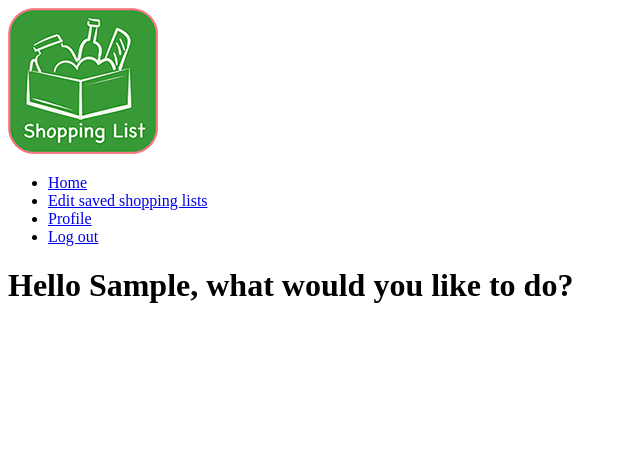
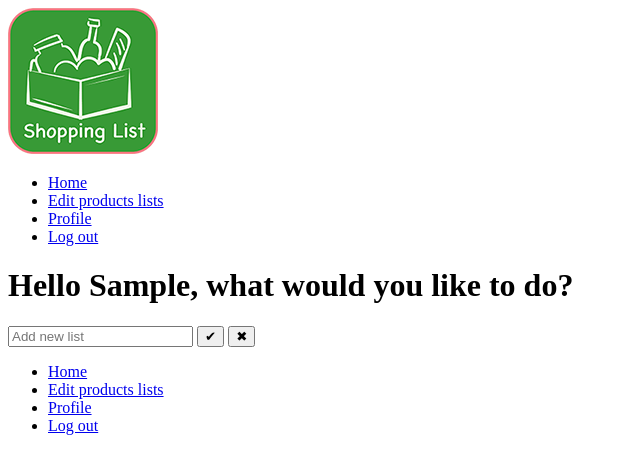
Before and after one commit to RoniShpatz/shopping-list, a Flask app: page /home in a window 1280 px wide. Shown: the top 474 px of the page, without its empty margins (0-640 px from the left). Run offline with Flask 3, Linux system fonts and the light colour scheme; the visitor is signed in with stand-in values (Sample User, id 1); some libraries are stand-ins or nearby versions.

Commit message:
edit_list finish

```diff
--- a/app.py
+++ b/app.py
@@ -5,7 +5,7 @@ from psycopg2 import sql
 from flask_bcrypt import Bcrypt
 # making an env var
 from dotenv import load_dotenv  # take environment variables from .env.
-from def_shopping_lists import orginize_data_shopping_ilsts, convert_products_list_to_tauple
+from def_shopping_lists import orginize_data_shopping_ilsts, convert_products_list_to_tauple, convert_products_list_to_edit
 from flask_sqlalchemy import SQLAlchemy
 from models import User, db, ActiveShopping, Product, ShoppingList
 from sqlalchemy.exc import SQLAlchemyError
@@ -54,10 +54,8 @@ def login():
                     flash('Login successful')
                     return redirect(url_for('home'))
                 else:
-                    flash('Invalid password')
                     return render_template("login.html", NoAuthorize=True)
             else:
-                flash('Username not found')
                 return render_template("login.html", NoUsername=True)
         except SQLAlchemyError as e:
             print(f"Error: {e}")
@@ -100,45 +98,231 @@ def home():
     if "username" in session:
         name = session['username']
         user_id = db.session.query(User.id).filter_by(username=name).scalar()
+        session['user_id'] = user_id
         # print(user_id)
         try:
-            shopping_lists_data = db.session.query( ShoppingList.quantity, ShoppingList.shopping_list_name, ShoppingList.notes, Product.name, Product.category).join(Product, ShoppingList.product_id == Product.id).filter(ShoppingList.user_id == user_id).all()
+            shopping_lists_data = db.session.query(ShoppingList.id, ShoppingList.quantity, ShoppingList.shopping_list_name, ShoppingList.notes, Product.name, Product.category).join(Product, ShoppingList.product_id == Product.id).filter(ShoppingList.user_id == user_id).all()
             shopping_list = orginize_data_shopping_ilsts(shopping_lists_data)
             products_list = db.session.query(Product.id, Product.name, Product.category).order_by(asc(Product.name)).all()
             products_list_tupels = convert_products_list_to_tauple(products_list)
-
+            # print(shopping_list)
         except SQLAlchemyError as e:
             print(f"Error: {e}")
-        return render_template('home.html', name=name, shopping_list=shopping_list, products_list = products_list_tupels)
+        if 'shopping_list_name' in session:
+            shopping_list_name = session['shopping_list_name']
+        else: shopping_list_name  = None
+        return render_template('home.html', name=name, shopping_list=shopping_list, products_list = products_list_tupels, shopping_list_name = shopping_list_name)
     else:
         return redirect(url_for('login'))
 
-@app.route("/home_edit", methods = ['POST','GET'])
-def home_edit():
+@app.route("/home_add", methods = ['POST','GET'])
+def home_add():
     if 'username' in session:
         name = session['username']
         user_id = session['user_id']
         if request.method == 'POST':
         #    get all the info to send to database
+
             quantity = request.form.get('quantity')
             product = request.form.get('product')
             notes = request.form.get('notes')
             shopping_list_name = request.form.get('shopping_list_name')
+            if shopping_list_name:
+                session['shopping_list_name'] = shopping_list_name
             product_id = db.session.query(Product.id).filter_by(name=product).scalar()
-            print(product_id)
-            if product_id:
-                try:
+            if product_id and quantity and int(quantity) >= 1:
+                shopping_list_item = db.session.query(ShoppingList).filter_by(product_id=product_id,shopping_list_name=shopping_list_name).scalar()
+                if shopping_list_item:
+                    shopping_list_item.quantity += int(quantity)
+                    shopping_list_item.notes = notes
+                    flash("Item quantity updated successfully!", "success")
+                else:
                     shopping_list_item = ShoppingList(quantity = quantity, product_id= product_id,  shopping_list_name=shopping_list_name, user_id=user_id, notes=notes)
                     db.session.add(shopping_list_item)
+
+                try:
                     db.session.commit()
+                    flash("Item added successfully!", "success")
                 except  psycopg2.IntegrityError as e:
                         print(f"Error inserting user: {e}")
                         flash("An error occurred while saving the user.")
-
+            else:
+                flash("Add valid quantity", "warning")
             return redirect('home')
     else:
         redirect(url_for('login'))
 
+@app.route("/home_edit_list", methods = ['POST','GET'])
+def home_edit_list():
+    if 'username' in session:
+        name = session['username']
+        user_id = session['user_id']
+        if request.method == 'POST':
+            action = request.form.get('action')
+            id_item = request.form.get('item_id')
+            quantity = request.form.get('quantity')
+            product = request.form.get('product')
+            notes = request.form.get('notes')
+            shopping_list_name = request.form.get('shopping_list_name')
+            if 'shopping_list_name' in session:
+                    session['shopping_list_name'] = shopping_list_name
+            item = db.session.query(ShoppingList).filter_by(id =int(id_item )).first()
+            if item:
+                if action == 'update':
+                    if quantity and int(quantity) >= 1:
+                        item.quantity = int(quantity)
+                        item.notes = notes
+                        item.shopping_list_name = shopping_list_name
+                        item.user_id = user_id
+                        db.session.commit()
+                        flash("Item updated successfully!", "success")
+                    else:
+                        flash("Invalid quantity", "warning")
+                elif action == 'delete':
+                    db.session.delete(item)
+                    db.session.commit()
+                    flash("Item deleted successfully!", "success")
+            else:
+                flash("Item not found", "error")
+        return redirect('home')
+    else:
+        redirect(url_for('login'))
+
+
+@app.route("/home_edit_new_list", methods = ['POST','GET'])
+def home_edit_new_list():
+    if 'username' in session:
+        name = session['username']
+        user_id = session['user_id']
+        if request.method == 'POST':
+            list_name = request.form.get("new_list")
+            if list_name:
+                quantity = 1
+                notes = None
+                product_id = 124
+                if list_name:
+                    new_item = ShoppingList(quantity = quantity, product_id= product_id,  shopping_list_name=list_name, user_id=user_id, notes=notes)
+                    db.session.add(new_item )
+                try:
+                    db.session.commit()
+                    flash("List added successfully!", "success")
+                except  psycopg2.IntegrityError as e:
+                        print(f"Error inserting user: {e}")
+                        flash("An error occurred while saving the user.")
+            else: flash("Add shopping list name.")
+            return redirect('home')
+        else:
+            flash("An error occurred while saving the user.", "error")
+
+
+    else:
+        redirect(url_for('login'))
+
+
+@app.route("/home_delete_list", methods = ['POST','GET'])
+def home_delete_list():
+    if 'username' in session:
+        name = session['username']
+        user_id = session['user_id']
+        if request.method == 'POST':
+            list_name_old = request.form.get("list_name_old")
+            list_name = request.form.get("list_name_edit")
+            action = request.form.get('action')
+            if action == "update":
+                if list_name:
+                    db.session.query(ShoppingList).filter(ShoppingList.shopping_list_name == list_name_old, User.id == user_id).update({"shopping_list_name": list_name})
+                    if 'shopping_list_name' not in session:
+                            session['shopping_list_name'] = list_name
+                    else:
+                        session['shopping_list_name'] = list_name
+            elif action == "delete":
+                db.session.query(ShoppingList).filter(ShoppingList.shopping_list_name == list_name, User.id == user_id).delete()
+            try:
+                db.session.commit()
+                flash("Edit Succecful")
+            except:
+                flash(f"An error occurred while saving the user", "error")
+
+        return redirect('home')
+    else:
+        redirect(url_for('login'))
+
+@app.route("/edit_product_list", methods = ['POST','GET'])
+def edit_product_list():
+    if 'username' in session:
+        name = session['username']
+        user_id = session['user_id']
+        product_list = db.session.query(Product.id, Product.name, Product.category, Product.user_id ).filter((Product.user_id == user_id) | (Product.user_id == None)).all()
+        prodct_list_user_id, product_list_all = convert_products_list_to_edit(product_list, user_id)
+
+        return render_template('edit-lists.html', product_list_all = product_list_all , user_name = name, user_id = user_id, product_list_user = prodct_list_user_id)
+    else:
+        redirect(url_for('login'))
+
+
+@app.route("/edit_product_list_edit", methods = ['POST','GET'])
+def edit_product_list_edit():
+    if 'username' in session:
+        name = session['username']
+        user_id = session['user_id']
+        if request.method == "POST":
+            product_id = request.form.get("product_id")
+            product_name = request.form.get("product_name")
+            product_category = request.form.get("product_category")
+        item = db.session.query(Product).filter(Product.id == product_id).first()
+        if product_name and product_category:
+            item.category = product_category
+            item.name = product_name
+            item.user_id = user_id
+            try:
+                db.session.commit()
+                flash("Product updated successfully!", "success")
+            except  psycopg2.IntegrityError as e:
+                    print(f"Error inserting user: {e}")
+                    flash("An error occurred while saving the user.")
+        else: flash("Add shopping list name and category.")
+        return redirect(url_for('edit_product_list'))
+    else:
+        redirect(url_for('login'))
+
+
+@app.route("/edit_product_list_add", methods = ['POST','GET'])
+def edit_product_list_add():
+    if 'username' in session:
+        name = session['username']
+        user_id = session['user_id']
+        if request.method == "POST":
+            product_name = request.form.get("product_name")
+            product_category = request.form.get("category")
+            if product_name and product_category:
+                isUniqe = db.session.query(Product).filter(Product.name == product_name).first()
+                if isUniqe:
+                     flash("Product name already exists", "error")
+                     return redirect(url_for('edit_product_list'))
+                else:
+                    new_item = Product(name=product_name,  category=product_category, user_id=user_id)
+                    try:
+                        db.session.add(new_item)
+                        db.session.commit()
+                        flash("Product Added successfully!", "success")
+                    except  psycopg2.IntegrityError as e:
+                            print(f"Error inserting user: {e}")
+                            flash("An error occurred while saving the user.")
+            else:  flash("Add shopping list name and category.")
+        return redirect(url_for('edit_product_list'))
+    else:
+        redirect(url_for('login'))
+
+@app.route("/loguot", methods = ['POST','GET'])
+def logout():
+    if 'username' in session:
+        session.pop('username', None)
+        session.pop('user_id', None)
+        if 'shopping_list' in session:
+            session.pop('shopping_list', None)
+        return redirect(url_for('login'))
+    else:
+        redirect(url_for('login'))
 
 if __name__ == "__main__":
     app.run(debug = True, port = 8080)
--- a/static/js/home.js
+++ b/static/js/home.js
@@ -1,14 +1,111 @@
-shoppingListName = document.querySelectorAll(".shopping_list_name_hidden")
-shoppingListNameH2 = document.querySelectorAll(".list_name")
+shoppingListName = document.querySelectorAll(".shopping_list_name_hidden");
+shoppingListNameH2 = document.querySelectorAll(".list_name");
+shoppingListOn = document.getElementById("hidden_shopping_list_name");
+shoppingListEditForm = document.querySelectorAll(".shopping_list_name_edit_form")
+let indexON = 0;
+
 
 
 window.addEventListener('load', (e) => {
-    shoppingListNameH2.forEach( (h2, index) => {
-        shoppingListName[index].value =  h2.innerText
+    if (shoppingListOn) {
+        shoppingListOn.style.display = 'none'
+        shoppingListNameH2.forEach((h2, index) => {
+            if (shoppingListOn.innerText === h2.innerText) {
+                indexON = index;
+            }
+        });
+    }
+
+
+    shoppingListNameH2.forEach((h2, index) => {
+        shoppingListName[index].value = h2.innerText;
+
     });
+    let etditShoppingListNameOn = false
+    shoppingListEditForm.forEach(form => {
+        form.style.display = "none"
+    })
+    shoppingListNameH2.forEach((h2, index) => {
+        h2.addEventListener( "click", () => {
+            if (etditShoppingListNameOn) {
+                shoppingListEditForm[index].style.display = "none"
+                etditShoppingListNameOn = false
+            } else {
+                shoppingListEditForm[index].style.display = "inline"
+                etditShoppingListNameOn = true
+            }
+        })
+    })
+
+    shoppingListInfoDiv.forEach((div, index) => {
+        if (index === indexON) {
+            div.style.display = "inline";
+        } else {
+            div.style.display = "none";
+        }
+    });
+});
+
+
+shoppingListName.forEach(input => {
+    input.style.display = 'none';
+});
+
+shoppingListNameP = document.querySelectorAll(".shopping_list_name p");
+shoppingListInfoDiv = document.querySelectorAll(".shopping_list_info");
+
+
+shoppingListNameP.forEach((p, index) => {
+    p.addEventListener("click", () => {
+        shoppingListInfoDiv.forEach(div => {
+            div.style.display = "none";
+        });
+        shoppingListInfoDiv[index].style.display = "inline";
+        indexON = index;
+    });
+});
+
+itemId = document.querySelectorAll(".item_id_hidden")
+
+itemId.forEach(item => {
+    item.style.display = "none"
+})
+
+listItems = document.querySelectorAll(".list_item")
+formEditItem = document.querySelectorAll(".edit_list_form")
+isClicked = false
+
+formEditItem.forEach(form => {
+    form.style.display = "none"
+})
+
+listItems.forEach((item, index) => {
+    item.addEventListener("click", () => {
+        if (isClicked) {
+        formEditItem[index].style.display = "inline"
+        isClicked = false
+        } else {
+            formEditItem[index].style.display = "none"
+            isClicked = true
+        }
+    })
+})
+
+noProductsDiv = document.querySelectorAll(".no.products.yet")
+if (noProductsDiv) {
+    noProductsDiv.forEach(div =>{
+        div.style.display = "none"
+
+})
+}
+
+
+
+inputOldList = document.querySelectorAll(".edit_list_name_hidden")
+
+inputOldList.forEach(input => {
+    input.style.display = 'none'
 })
 
 
-shoppingListName.forEach(input => {
-input.style.display = 'none'
-})
+flashMassage = document.querySelectorAll(".flash_massage")
--- a/templates/base.html
+++ b/templates/base.html
@@ -15,10 +15,10 @@
         <div>
             <img src="../static/images/logo.png" alt="logo">
             <ul>
-                <li><a href="#">Home</a></li>
-                <li><a href="#">Edit saved shopping lists</a></li>
+                <li><a href="{{ url_for('home') }}">Home</a></li>
+                <li><a href="{{url_for('edit_product_list')}}">Edit products lists</a></li>
                 <li><a href="#">Profile</a></li>
-                <li><a href="#">Log out</a></li>
+                <li><a href="{{url_for('logout')}}">Log out</a></li>
             </ul>
         </div>
 
@@ -31,7 +31,12 @@
         {%endblock%}
     </main>
     <footer>
-
+        <ul>
+            <li><a href="{{ url_for('home') }}">Home</a></li>
+            <li><a href="{{url_for('edit_product_list')}}">Edit products lists</a></li>
+            <li><a href="#">Profile</a></li>
+            <li><a href="{{url_for('logout')}}">Log out</a></li>
+        </ul>
     </footer>
 
 </body>
--- a/templates/home.html
+++ b/templates/home.html
@@ -1,59 +1,113 @@
 {% extends "base.html" %}
 {% block title %}Home{% endblock %}
-{%block main%}
+{% block main %}
+{% with messages = get_flashed_messages(with_categories=True) %}
+{% if messages %}
 
-<h1>Hello {{ name|capitalize }}, what would you like to do? </h1>
+{% if shopping_list_name %}
+<p id="hidden_shopping_list_name">{{shopping_list_name}}</p>
+{% endif %}
+
+    <ul class="flash-messages">
+        {% for category, message in messages %}
+            <p class="{{ category }}">{{ message }}</p>
+        {% endfor %}
+    </ul>
+{% endif %}
+{% endwith %}
+<h1>Hello {{ name|capitalize }}, what would you like to do?</h1>
 <div>
-    <div>{%for name in shopping_list%}
-        <p> {{name}}</p>
+
+    <div class="shopping_list_name">
+        {% for name in shopping_list %}
+            <p>{{ name }}</p>
         {% endfor %}
+        <div>
+            <form action="/home_edit_new_list" method="POST">
+                <input name="new_list" placeholder="Add new list">
+                <button type="submit" name="action" >✔</button>
+                <button type="reset" name="action" >✖</button>
+            </form>
         </div>
-    <div>
-        {% for list_name, items  in shopping_list.items() %}
-        <div>
-            <h2 class="list_name">{{list_name}}</h2>
-            {% set categories = items | map(attribute='category') | unique %}
+    </div>
 
 
+    <div class="list_container">
+        {% for list_name, items in shopping_list.items() %}
+
+            <div class="shopping_list_info {{ list_name }}">
+                <h2 class="list_name">{{ list_name }}</h2>
+                <form action="/home_delete_list" method="POST" class="shopping_list_name_edit_form">
+                    <input name="list_name_old" class="edit_list_name_hidden" value="{{list_name}}">
+                    <input name="list_name_edit" class="edit_list_name" value="{{list_name}}">
+                    <button type="submit" name="action" value="update">✔</button>
+                    <button type="submit" name="action" value="delete">✖</button>
+                </form>
+                {% set categories = items | map(attribute='category') | unique %}
                 {% for category in categories %}
-            <div>
-                <h4>{{ category }}</h4>
+                    <div class="{{category}}">
+                        <h4 class="category">{{ category }}</h4>
                         <ul>
-
                             {% for item in items if item.category == category %}
                                 <li>
-                            {{ item.quantity }} {{ item.name }}
+                                    <span class="list_item">{{ item.quantity }} <span class="item_name">{{ item.name }}</span></span>
+                                    <span>
+                                      <form action="/home_edit_list" method="POST" class="edit_list_form">
+                                        <input name="shopping_list_name" class="shopping_list_name_hidden" value="{{ list_name }}">
+                                        <input name="item_id" class="item_id_hidden" value="{{ item.id }}">
+                                        <input name="quantity" placeholder="000" type="number" maxlength="4" value="{{ item.quantity }}">
+                                        <label for="products"></label>
+                                        <input name="product" placeholder="Add product" list="products" class="product-input" value="{{item.name}}">
+                                        <datalist id="products">
+                                            {% for id, product, category in products_list %}
+                                                <option value="{{ product }}">{{ product }}</option>
+                                            {% endfor %}
+                                        </datalist>
+                                        <label for="categories"></label>
+                                        <input name="category" placeholder="Add category" list="categories" class="category_input" value="{{item.category}}">
+                                        <datalist id="categories">
+                                            {% set seen_categories = [] %}
+                                            {% for  id, product, category in products_list %}
+                                                {% if category not in seen_categories %}
+                                                    <option value="{{ category }}">{{ category }}</option>
+                                                    {{ seen_categories.append(category) }}
+                                                {% endif %}
+                                            {% endfor %}
+                                        </datalist>
+                                        <input name="notes" placeholder="Add notes">
+                                        <button type="submit" name="action" value="update">✔</button>
+                                        <button type="submit" name="action" value="delete">✖</button>
+                                      </form>
+                                    </span>
                                     {% if item.notes %}
                                         ({{ item.notes }})
                                     {% endif %}
                                 </li>
                             {% endfor %}
                         </ul>
+                    </div>
                 {% endfor %}
-            </div>
-        </div>
 
-        <form action="/home_edit" method="POST" >
-            <input name="shopping_list_name"  class="shopping_list_name_hidden" value="">
-            <input  name="quantity" placeholder="000" type="number" maxlength="4">
+
+                <form action="/home_add" method="POST">
+                    <input name="shopping_list_name" class="shopping_list_name_hidden" value="{{ list_name }}">
+                    <input name="quantity" placeholder="000" type="number" maxlength="4">
                     <label for="products"></label>
                     <input name="product" placeholder="Add product" list="products" class="product-input">
                     <datalist id="products">
                         {% for id, product, category in products_list %}
-                <option value="{{product}}">{{product}} </option>
-                <span id="category">{{category}}</span>
+                            <option value="{{ product }}">{{ product }}</option>
                         {% endfor %}
                     </datalist>
                     <label for="categories"></label>
-
                     <input name="category" placeholder="Add category" list="categories" class="category_input">
                     <datalist id="categories">
                         {% set seen_categories = [] %}
                         {% for id, product, category in products_list %}
                             {% if category not in seen_categories %}
                                 <option value="{{ category }}">{{ category }}</option>
-                        {{ seen_categories.append(category)}}
-                    {%  endif %}
+                                {{ seen_categories.append(category) }}
+                            {% endif %}
                         {% endfor %}
                     </datalist>
                     <input name="notes" placeholder="Add notes">
@@ -61,46 +115,44 @@
                     <button type="reset">✖</button>
                 </form>
 
+                <!-- Link to start shopping -->
+                <div>
+                    <a href="{{ active_shopping }}">Start Shopping</a>
+                    <!-- <a href="{{ add_products }}">Add products</a> -->
                 </div>
-    <a href="{{active_shopping}}">Start Shopping</a>
-    <!-- <a href="{{add_products}}">Add products</a> -->
-    <div>
+            </div>
         {% endfor %}
     </div>
-    <div>
-
-
 </div>
-
-
-</div>
-
 
 
 <script type="text/javascript">
 
- var products_list = {{products_list | tojson}} ;
-var products_list_obj = []
+    var products_list = {{ products_list | tojson }};
+    var products_list_obj = [];
+
     products_list.forEach(arry => {
-    products_list_obj.push(
-        {
+        products_list_obj.push({
             id: arry[0],
             name: arry[1],
             category: arry[2]
-        }
-    )
-})
-productInput = document.querySelectorAll(".product-input")
-categoryInput = document.querySelectorAll(".category_input")
+        });
+    });
+
+    var productInput = document.querySelectorAll(".product-input");
+    var categoryInput = document.querySelectorAll(".category_input");
 
     productInput.forEach((input, index) => {
         input.addEventListener("change", () => {
-        var newValue = input.value
-        var product = products_list_obj.find( p => p.name === newValue)
-        categoryInput[index].value = product.category
-    })
-})
+            var newValue = input.value;
+            var product = products_list_obj.find(p => p.name === newValue);
+            categoryInput[index].value = product.category;
+        });
+    });
+
 
 </script>
+
+
 <script src="../static/js/home.js"></script>
-{%endblock%}
+{% endblock %}
```
Also changed, not shown: def_shopping_lists.py (+10 -1 lines), static/js/edit_list.js (added, +7 -0 lines), templates/edit-lists.html (+83 -0 lines). Lines whose indentation alone changed are shown as unchanged.
